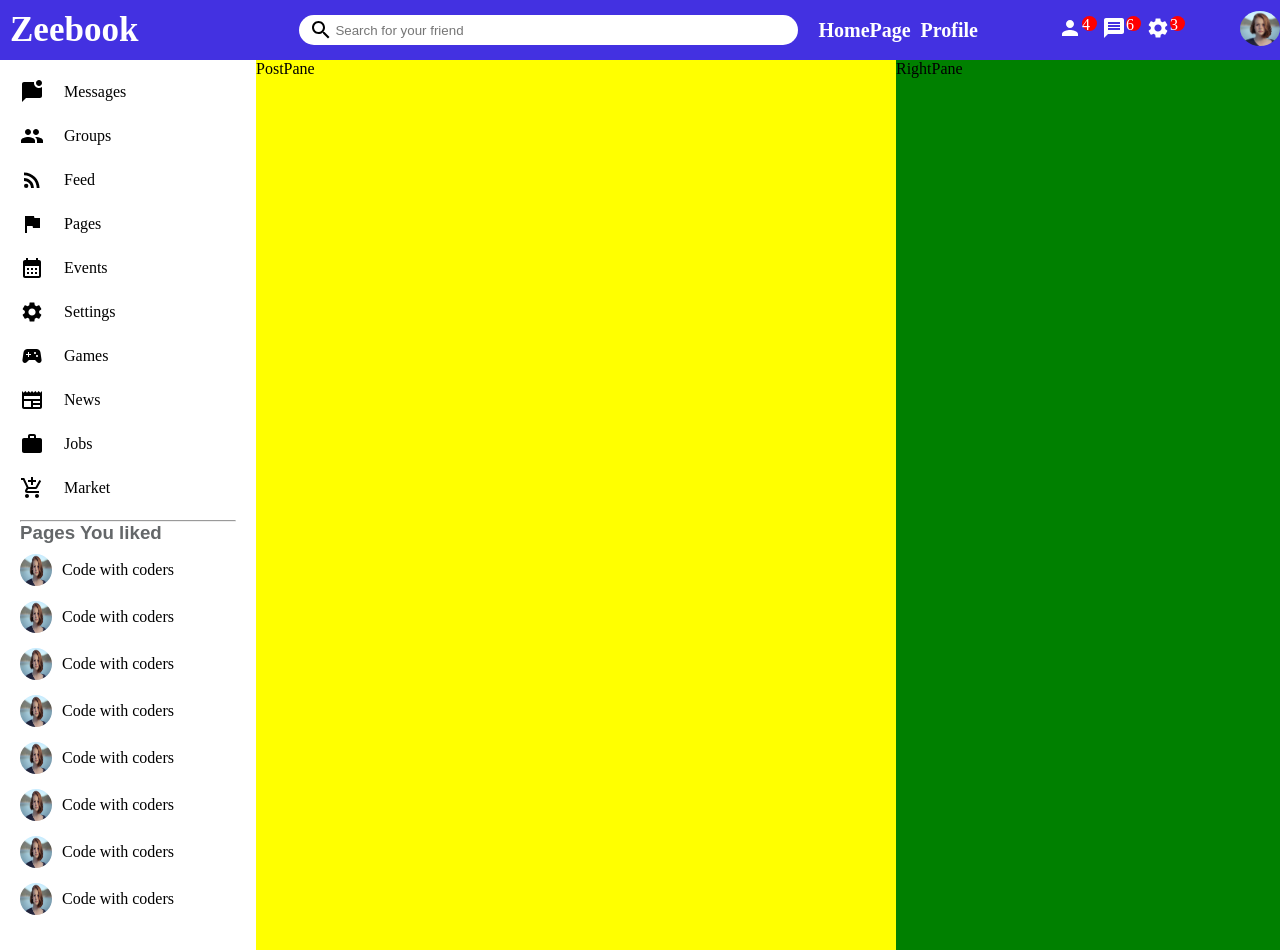
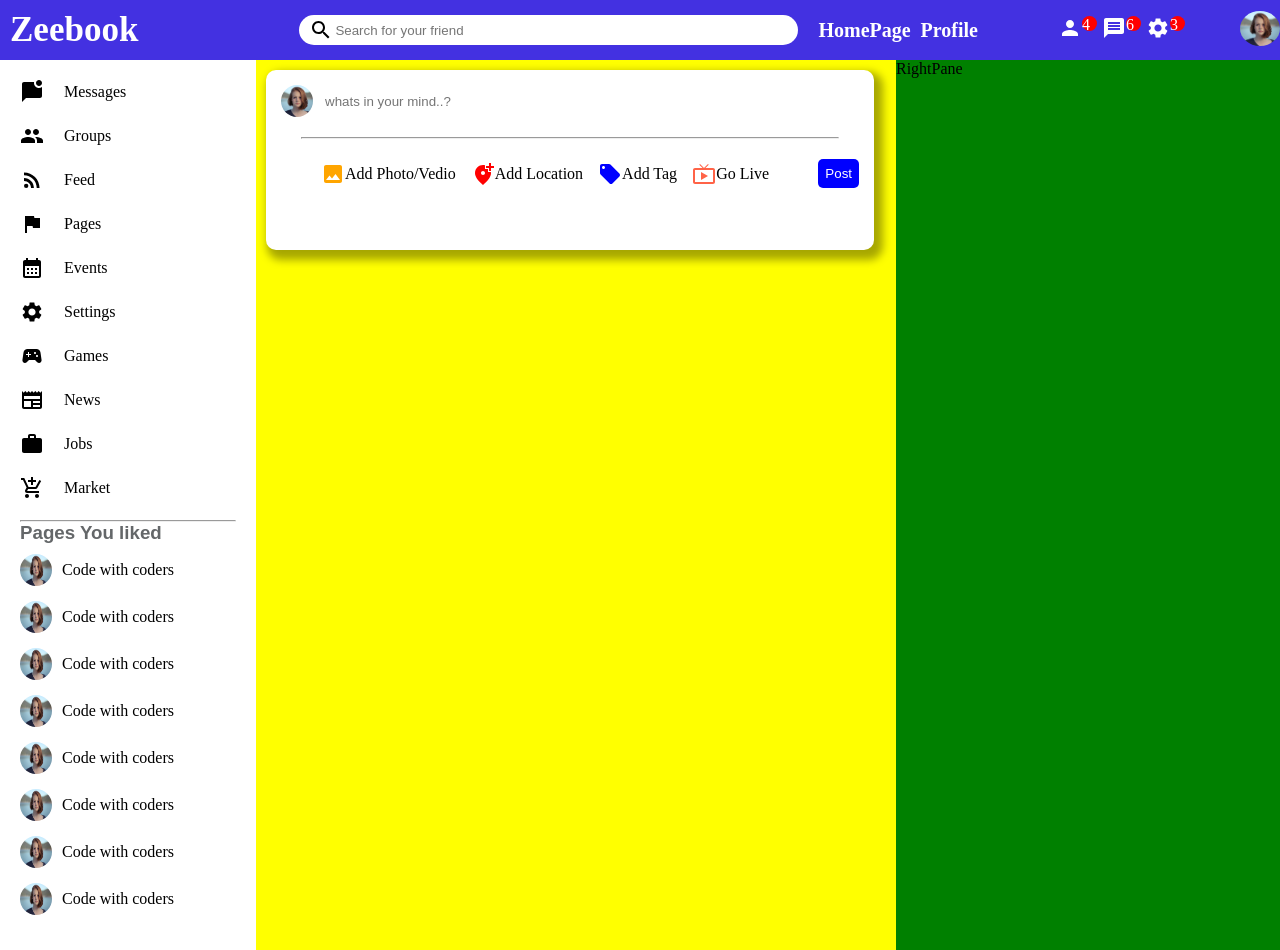
Before and after one commit to PathumSanjana/Zeebook-React-js, a React (Create React App) app: page / in a window 1280 px wide. Built offline with nearby package versions, Linux system fonts and the light colour scheme.

Commit message:
AddPost component added

```diff
--- /dev/null
+++ b/src/pages/Home/components/AddPost/AddPost.js
@@ -0,0 +1,41 @@
+import React from 'react'
+import "./addPost.css"
+import InsertPhotoIcon from '@mui/icons-material/InsertPhoto';
+import AddLocationAltIcon from '@mui/icons-material/AddLocationAlt';
+import LocalOfferIcon from '@mui/icons-material/LocalOffer';
+import LiveTvIcon from '@mui/icons-material/LiveTv';
+
+export default function AddPost() {
+  return (
+    <div className='addPost'>
+        <div className="addPostContainer">
+            <div className="addPostTop">
+                <img src="/images/1.jpeg" alt="" className="addPostPic" />
+                <input placeholder='whats in your mind..?' type="text" className="addPostInput" />
+            </div>
+            <hr className='PostHr'/>
+            <div className="addPostBottom">
+                <div className="addPostOptions">
+                    <div className="addpostOption">
+                        <InsertPhotoIcon htmlColor='orange' className='addPhoto'/>
+                        <span className="addPostOptionText">Add Photo/Vedio</span>
+                    </div>
+                    <div className="addpostOption">
+                        <AddLocationAltIcon htmlColor='red' className='addPhoto'/>
+                        <span className="addPostOptionText">Add Location</span>
+                    </div>
+                    <div className="addpostOption">
+                        <LocalOfferIcon htmlColor='blue' className='addPhoto'/>
+                        <span className="addPostOptionText">Add Tag</span>
+                    </div>
+                    <div className="addpostOption">
+                        <LiveTvIcon htmlColor='tomato' className='addPhoto'/>
+                        <span className="addPostOptionText">Go Live</span>
+                    </div>
+                </div>
+                <button className="PostButton">Post</button>
+            </div>
+        </div>
+    </div>
+  )
+}
--- /dev/null
+++ b/src/pages/Home/components/AddPost/addPost.css
@@ -0,0 +1,67 @@
+.addPostPic{
+    width: 32px;
+    height: 32px;
+    border-radius: 50% ;
+    object-fit: cover;
+}
+
+.addPost{
+    width: 95%;
+    border-radius: 10px;
+    background-color: white;
+    height: 180px;
+    margin-top: 10px;
+    margin-left: 10px;
+    -webkit-box-shadow: 5px 6px 9px 4px rgba(0,0,0,0.35);
+box-shadow: 5px 6px 9px 4px rgba(0,0,0,0.35);
+}
+
+.addPostContainer{
+    padding: 15px;
+}
+
+.addPostTop{
+    display: flex;
+    align-items: center;
+}
+
+.addPostInput{
+    border: none;
+    width: 80%;
+    margin-left: 10px;
+}
+
+.addPostInput:focus{
+    outline: none;
+}
+
+.PostHr{
+    margin: 20px;
+}
+
+.addPostBottom{
+    display: flex;
+    align-items: center;
+    justify-content: space-between;
+}
+
+.addPostOptions{
+   display: flex;
+   margin-left: 40px;
+}
+
+.addpostOption{
+    display: flex;
+    align-items: center;
+    cursor: pointer;
+    margin-right: 15px;
+}
+
+.PostButton{
+    border: none;
+    padding: 7px;
+    border-radius: 5px;
+    background-color: blue;
+    color: white;
+    cursor: pointer;
+}
--- a/src/pages/Home/components/PostPane/PostPane.js
+++ b/src/pages/Home/components/PostPane/PostPane.js
@@ -1,8 +1,11 @@
 import React from 'react'
 import "./postPane.css"
+import AddPost from '../AddPost/AddPost'
 
 export default function PostPane() {
   return (
-    <div className='postPainBox'>PostPane</div>
+    <div className='postPainBox'>
+      <AddPost/>
+    </div>
   )
 }
```
